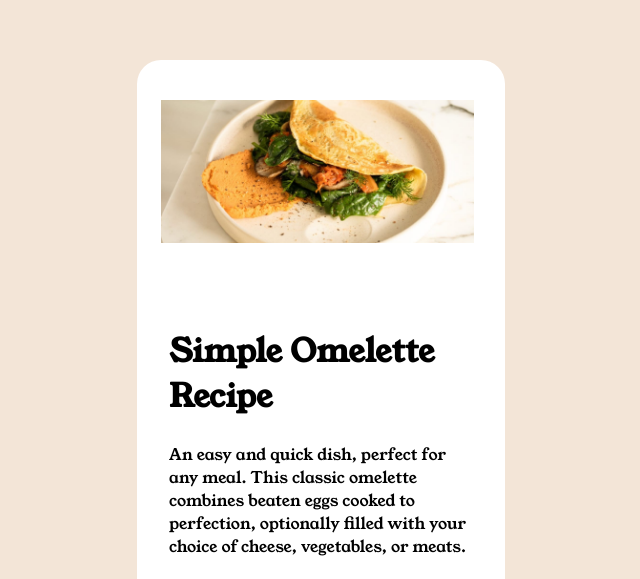
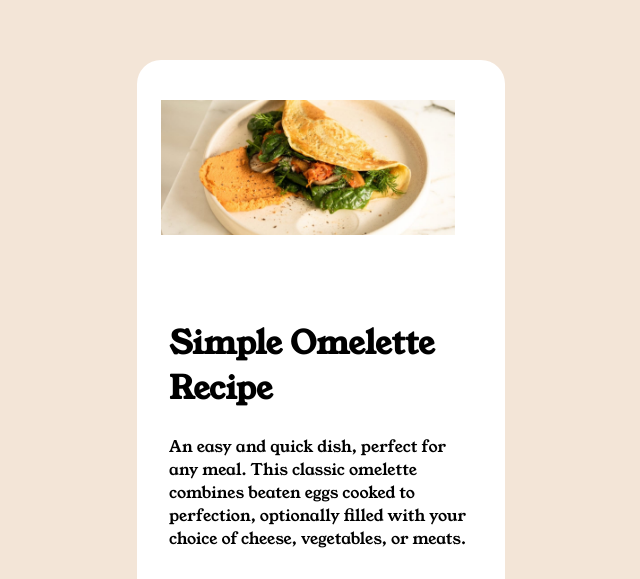
Before and after one commit to TobiA34/Recipe-list-frontmentor, a plain HTML site: page index.html in a window 768 px wide. Shown: the part 140-719 px from the top of the page, without its empty margins (63-703 px from the left). Drawn offline with Linux system fonts and the light colour scheme.

Commit message:
fixed image

```diff
--- a/main.css
+++ b/main.css
@@ -91,11 +91,11 @@ td, th {
   padding: 8px;
 }
 
-@media (min-width:400px) and (max-width:899px) {
+@media (min-width:376px) and (max-width:899px) {
   .logo {
         padding: 0 24px;
         margin-top: 40px;
-        width: 85%;
+        width: 80%;
     }
 
       body{
```
